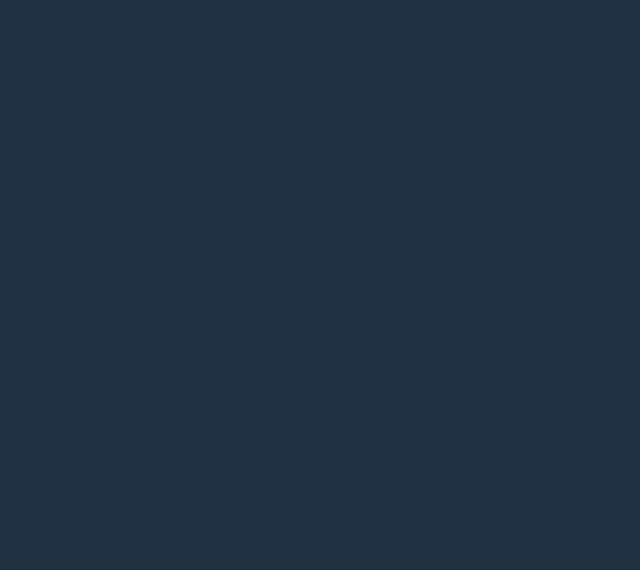
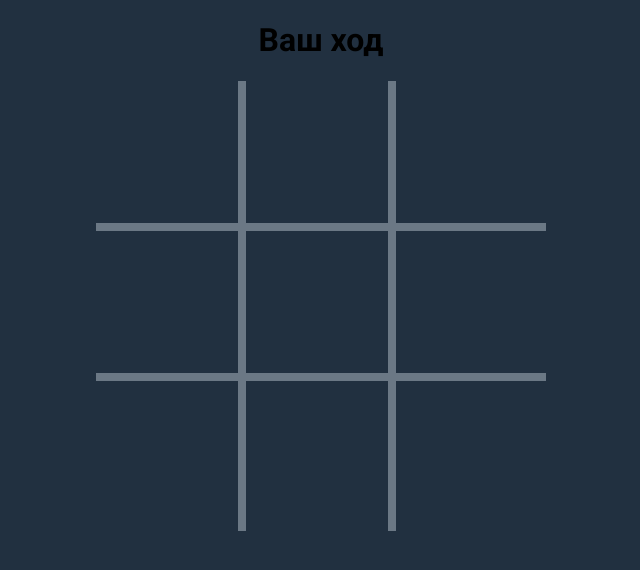
Before and after one commit to iigaz/dotnet5-exam, a React (Vite) app in the folder front/xodotnet/: page /games/1 in a window 1280 px wide. Before the commit this address had no page. Shown: the top 570 px of the page, without its empty margins (319-959 px from the left). Built offline with nearby package versions, Linux system fonts and the light colour scheme.

Commit message:
basic game implementation

```diff
--- a/front/xodotnet/src/App.tsx
+++ b/front/xodotnet/src/App.tsx
@@ -4,6 +4,7 @@ import Authorization from "./pages/authorization/Authorization.tsx";
 import Login from "./pages/login/Login.tsx";
 import Register from "./pages/register/Register.tsx";
 import MainPage from "./pages/mainPage/MainPage.tsx";
+import Game from "./pages/game/Game.tsx";
 
 function App() {
   return (
@@ -13,6 +14,7 @@ function App() {
         <Route path="/login" element={<Login />} />
         <Route path="/register" element={<Register />} />
         <Route path="/games" element={<MainPage />} />
+        <Route path="/games/*" element={<Game />} />
       </Routes>
     </>
   );
--- /dev/null
+++ b/front/xodotnet/src/components/game/board.module.css
@@ -0,0 +1,7 @@
+.board{
+    display: grid;
+    grid-template-columns: 150px 150px 150px;
+    grid-template-rows: 150px 150px 150px;
+    cursor: pointer;
+    position: relative;
+}
--- /dev/null
+++ b/front/xodotnet/src/components/game/board.tsx
@@ -0,0 +1,24 @@
+import classes from "./board.module.css";
+import Tile from "./tile.tsx";
+
+function Board(props: BoardProps) {
+  return (
+    <div className={classes.board}>
+      {props.tileStates.map((tileState, index: number) => (
+        <Tile
+          onTileClick={() => props.handleTileClick(index)}
+          tileValue={tileState === null ? "" : tileState}
+          rightBorder={index % 3 != 2}
+          bottomBorder={index < 6}
+        />
+      ))}
+    </div>
+  );
+}
+
+export default Board;
+
+export interface BoardProps {
+  tileStates: Array<string | null>;
+  handleTileClick: (index: number) => void;
+}
--- /dev/null
+++ b/front/xodotnet/src/components/game/tile.module.css
@@ -0,0 +1,13 @@
+.tile{
+    display: flex;
+    justify-content: center;
+    align-items: center;
+}
+
+.rightBorder{
+    border-right: 0.5rem solid #6B7885;
+}
+
+.bottomBorder{
+    border-bottom: 0.5rem solid #6B7885;;
+}
--- /dev/null
+++ b/front/xodotnet/src/components/game/tile.tsx
@@ -0,0 +1,35 @@
+import classes from "./tile.module.css";
+import greenX from "../../assets/greenX.svg";
+import redO from "../../assets/redO.svg";
+
+function Tile(props: TileProps) {
+  return (
+    <div
+      onClick={props.onTileClick}
+      className={[
+        props.bottomBorder ? classes.bottomBorder : null,
+        props.rightBorder ? classes.rightBorder : null,
+        classes.tile,
+      ]
+        .join(" ")
+        .trim()}
+    >
+      {props.tileValue === "x" ? (
+        <img src={greenX} />
+      ) : props.tileValue === "o" ? (
+        <img src={redO} />
+      ) : (
+        <></>
+      )}
+    </div>
+  );
+}
+
+export default Tile;
+
+export interface TileProps {
+  onTileClick: () => void;
+  tileValue: string;
+  rightBorder: boolean;
+  bottomBorder: boolean;
+}
--- /dev/null
+++ b/front/xodotnet/src/pages/game/Game.module.css
@@ -0,0 +1,5 @@
+.container {
+    display: flex;
+    flex-direction: column;
+    align-items: center;
+}
--- /dev/null
+++ b/front/xodotnet/src/pages/game/Game.tsx
@@ -0,0 +1,38 @@
+import classes from "./Game.module.css";
+import Board from "../../components/game/board.tsx";
+import { useState } from "react";
+
+const PLAYER_1 = "x";
+const PLAYER_2 = "o";
+
+function Game() {
+  const [tiles, setTiles] = useState(Array<string | null>(9).fill(null));
+  const [playerTurn, setPlayerTurn] = useState(PLAYER_1);
+
+  const handleTitleClick = (index: number) => {
+    if (tiles[index] !== null) {
+      return;
+    }
+
+    const newTiles = [...tiles];
+    newTiles[index] = playerTurn;
+    setTiles(newTiles);
+
+    if (playerTurn === PLAYER_1) {
+      setPlayerTurn(PLAYER_2);
+    } else {
+      setPlayerTurn(PLAYER_1);
+    }
+  };
+
+  return (
+    <div className={classes.container}>
+      <div>
+        <h1>Ваш ход</h1>
+      </div>
+      <Board handleTileClick={handleTitleClick} tileStates={tiles} />
+    </div>
+  );
+}
+
+export default Game;
```
Also changed, not shown: front/xodotnet/src/assets/greenX.svg (added), front/xodotnet/src/assets/redO.svg (added).
